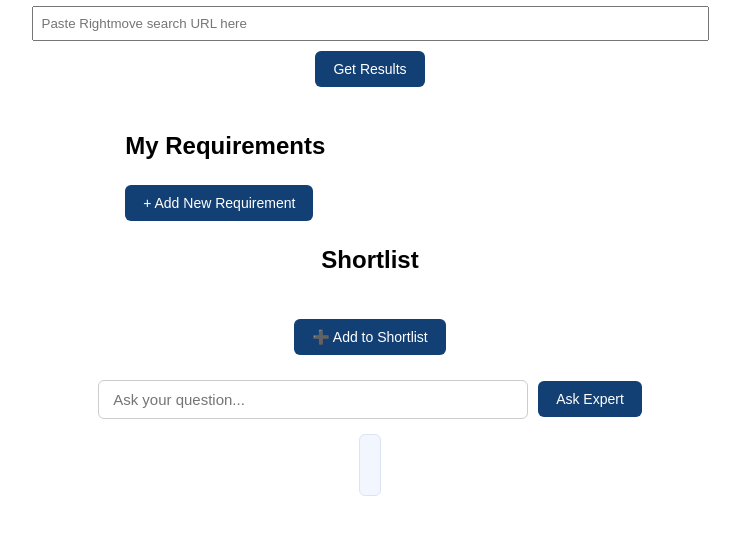
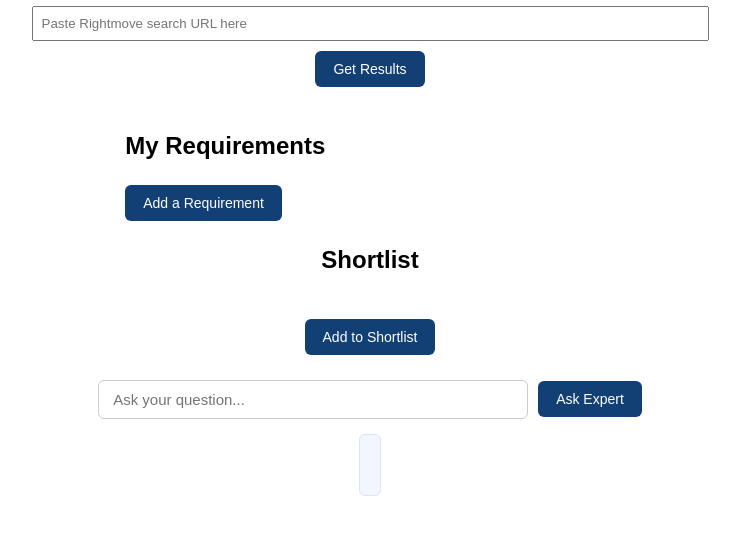
Before and after one commit to Harry2k21/house_finder_v1, a plain HTML site: page index.html in a window 1280 px wide. Shown: the part 107-642 px from the top of the page, without its empty margins (270-1010 px from the left). Drawn offline with Linux system fonts and the light colour scheme; no server answers.

Commit message:
new button changes

```diff
--- a/index.html
+++ b/index.html
@@ -21,12 +21,12 @@
   <div id="requirements">
     <h2>My Requirements</h2>
     <div id="list"></div>
-    <button id="addBtn">+ Add New Requirement</button>
+    <button id="addBtn">Add a Requirement</button>
   </div>
 
   <h2>Shortlist</h2>
 <div id="shortlist"></div>
-<button id="addShortBtn">➕ Add to Shortlist</button>
+<button id="addShortBtn">Add to Shortlist</button>
 
 <div id="askExpertContainer">
   <input id="question" placeholder="Ask your question...">
```
